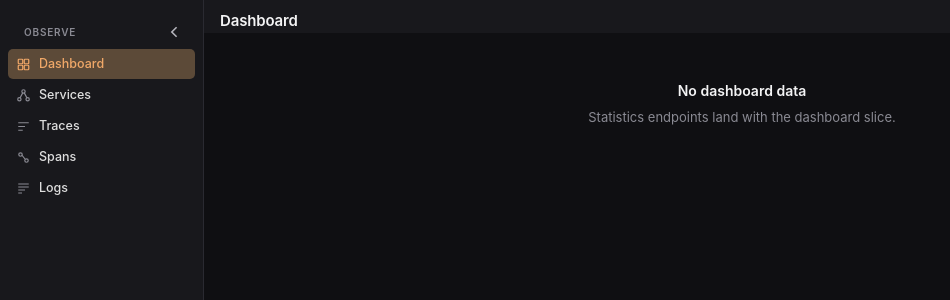
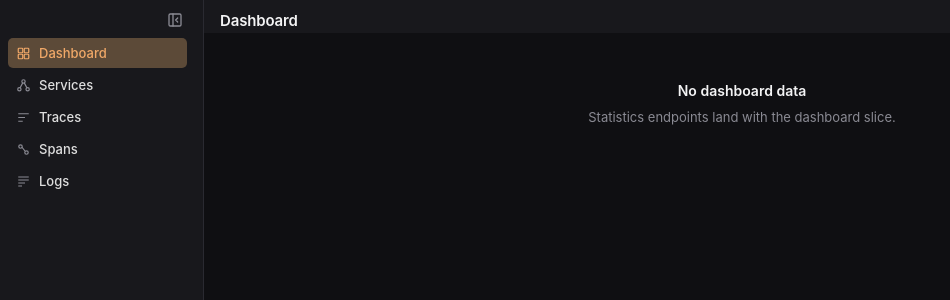
Before and after one commit to ztmbuilds/tavrel, a Vue app in the folder frontend/: page / in a window 1280 px wide. Shown: the top 300 px of the page, without its empty margins (0-950 px from the left). Built offline with nearby package versions, Linux system fonts and the light colour scheme; what @tanstack/vue-query would draw is missing.

Commit message:
style: refine sidebar spacing, type size and collapse header

```diff
--- a/frontend/src/shared/components/AppSidebar.vue
+++ b/frontend/src/shared/components/AppSidebar.vue
@@ -6,8 +6,6 @@ import PreloadLink from "@/shared/components/PreloadLink.vue";
 
 import { cn } from "@/shared/utils/cn";
 import Tooltip from "@/shared/components/ui/Tooltip.vue";
-import chevronLeftIcon from "@/assets/icons/chevron-left.svg";
-import chevronRightIcon from "@/assets/icons/chevron-right.svg";
 import dashboardIcon from "@/assets/icons/dashboard.svg";
 import dashboardActiveIcon from "@/assets/icons/dashboard-active.svg";
 import logsIcon from "@/assets/icons/logs.svg";
@@ -72,7 +70,7 @@ const OBSERVE_ITEMS: readonly NavItem[] = [
 ];
 
 const ITEM_CLASSES =
-  "flex h-[1.875rem] w-auto cursor-pointer items-center justify-start gap-2 rounded-[0.3125rem] px-2 text-[0.78125rem] font-medium whitespace-nowrap transition-colors duration-120 ease-out hover:bg-hover hover:text-secondary max-[56.25rem]:w-8 max-[56.25rem]:justify-center max-[56.25rem]:px-0";
+  "flex h-[1.875rem] w-auto cursor-pointer items-center justify-start gap-2 rounded-[0.3125rem] px-2 text-[0.8125rem] font-medium whitespace-nowrap transition-colors duration-120 ease-out hover:bg-hover hover:text-secondary max-[56.25rem]:w-8 max-[56.25rem]:justify-center max-[56.25rem]:px-0";
 
 const COLLAPSED_ITEM_CLASSES = "w-8 justify-center px-0";
 
@@ -92,9 +90,6 @@ function getInitialCollapsed(): boolean {
 const route = useRoute();
 const activeRouteName = computed(() => String(route.name ?? ""));
 const isCollapsed = ref(getInitialCollapsed());
-const toggleIcon = computed(() =>
-  isCollapsed.value ? chevronRightIcon : chevronLeftIcon,
-);
 const toggleLabel = computed(() =>
   isCollapsed.value ? "Expand sidebar" : "Collapse sidebar",
 );
@@ -119,7 +114,7 @@ function handleToggle(): void {
     aria-label="Primary"
     :class="
       cn(
-        'border-subtle bg-panel flex w-51 shrink-0 flex-col items-stretch gap-px overflow-y-auto border-r px-2 py-2.5 transition-[width] duration-200 ease-out max-[56.25rem]:w-13 max-[56.25rem]:items-center max-[56.25rem]:px-1.5',
+        'border-subtle bg-panel flex w-51 shrink-0 flex-col items-stretch gap-0.5 overflow-y-auto border-r pt-2 pr-4 pb-4 pl-2 transition-[width] duration-200 ease-out max-[56.25rem]:w-13 max-[56.25rem]:items-center max-[56.25rem]:px-1.5',
         isCollapsed && 'w-13 items-center px-1.5',
       )
     "
@@ -127,21 +122,11 @@ function handleToggle(): void {
     <div
       :class="
         cn(
-          'flex items-center justify-between px-2 pt-2.5 pb-1 max-[56.25rem]:hidden',
+          'flex items-center justify-end pb-1 max-[56.25rem]:hidden',
           isCollapsed && 'justify-center px-0',
         )
       "
     >
-      <div
-        :class="
-          cn(
-            'text-tertiary px-2 text-[0.625rem] font-semibold tracking-[0.08em] uppercase',
-            isCollapsed && 'hidden',
-          )
-        "
-      >
-        Observe
-      </div>
       <Tooltip :label="tooltipText">
         <button
           type="button"
@@ -150,15 +135,33 @@ function handleToggle(): void {
           class="text-tertiary hover:bg-hover hover:text-secondary flex size-6 shrink-0 cursor-pointer items-center justify-center rounded-md transition-colors duration-120 ease-out"
           @click="handleToggle"
         >
-          <img
-            :src="toggleIcon"
-            alt=""
+          <!--
+            Panel icon instead of a bare chevron: it depicts the sidebar
+            itself (rail + divider), so its meaning doesn't depend on
+            context the way a chevron (which usually means "back") does.
+            The small arrow shows which way the panel will move. Uses
+            currentColor so it inherits the button's hover/text states
+            automatically -- no separate active-state asset needed.
+          -->
+          <svg
+            viewBox="0 0 24 24"
+            fill="none"
+            stroke="currentColor"
+            stroke-width="2"
+            stroke-linecap="round"
+            stroke-linejoin="round"
+            class="size-4 shrink-0"
             aria-hidden="true"
-            class="size-4 shrink-0"
-          />
+          >
+            <rect width="18" height="18" x="3" y="3" rx="2" />
+            <path d="M9 3v18" />
+            <path v-if="isCollapsed" d="m14 9 3 3-3 3" />
+            <path v-else d="m16 15-3-3 3-3" />
+          </svg>
         </button>
       </Tooltip>
     </div>
+
     <PreloadLink
       v-for="item in OBSERVE_ITEMS"
       :key="item.label"
```
